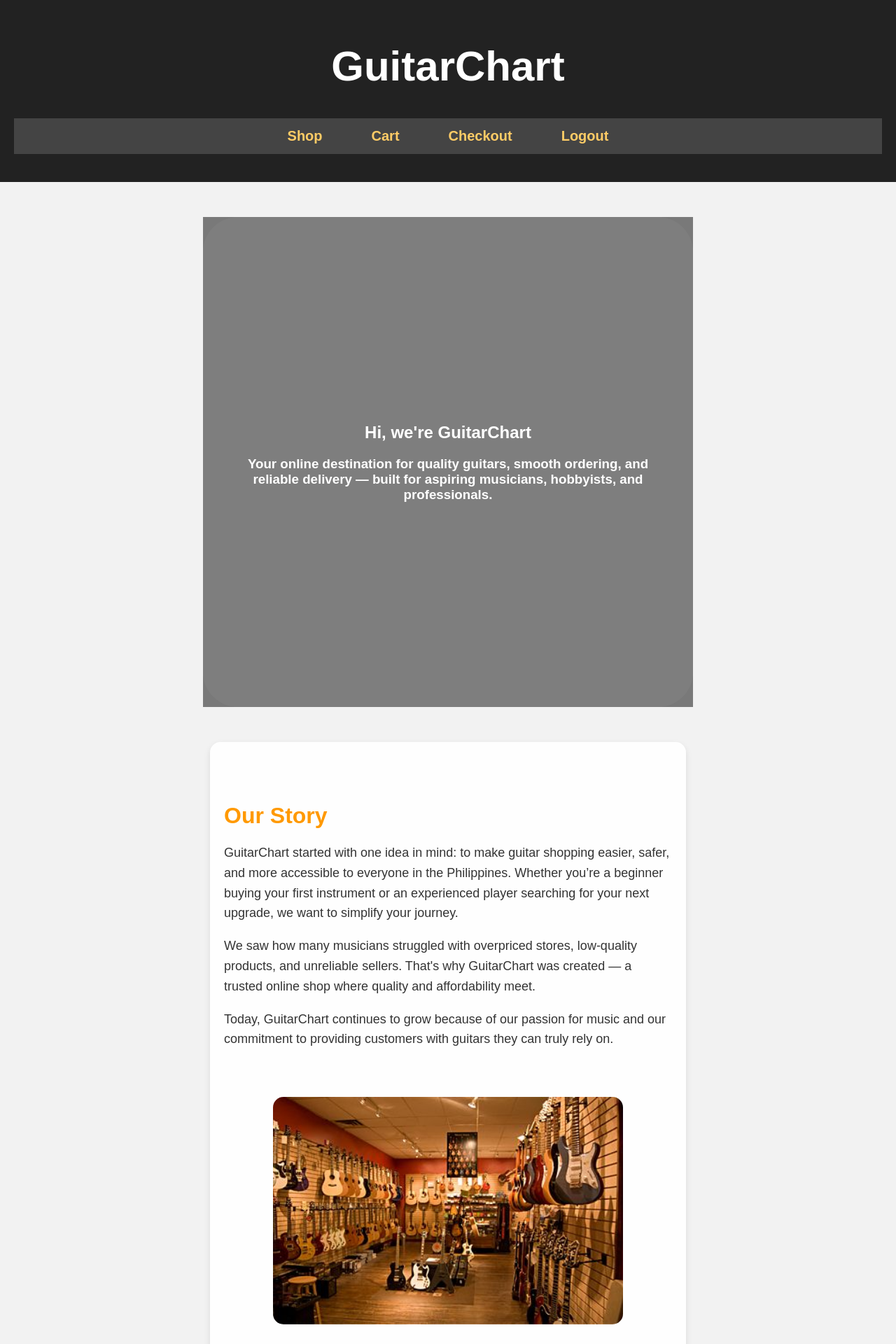
After one commit to Uyus18/ChordShart, a Flask app: page /about in a window 1280 px wide. The commit adds this page. Shown: the top 1920 px of the page at 70% size. Run offline with Flask 3, Linux system fonts and the light colour scheme.

Commit message:
this is the final and updated website

```diff
--- a/app.py
+++ b/app.py
@@ -143,6 +143,13 @@ def cart():
     total_price = sum(item["price"] * item["quantity"] for item in cart)
     return render_template("cart.html", cart=cart, total_price=total_price)
 
+
+# --- About Page ---
+@app.route('/about')
+def about():
+    return render_template("about.html")
+
+
 # --- Checkout ---
 @app.route('/checkout', methods=['GET', 'POST'])
 def checkout():
--- a/static/style.css
+++ b/static/style.css
@@ -20,16 +20,43 @@ body {
   color: var(--text-dark);
 }
 
+/* ====== HEADER ====== */
 header {
+  text-align: center;
+  padding: 20px;
+  font-size: 30px;
+  color: #fff;
+  font-weight: bold;
   background-color: var(--dark-bg);
-  color: var(--text-light);
-  padding: 20px 0;
-  text-align: center;
-  font-size: 28px;
-  font-weight: bold;
-  letter-spacing: 1px;
 }
 
+nav {
+  text-align: center;
+  margin: 20px 0;
+  display: flex;
+  justify-content: center;
+  flex-wrap: wrap;
+  background-color: #444;
+}
+
+nav a {
+  margin: 0 15px;
+  color: #ffcc66;
+  text-decoration: none;
+  font-size: 20px;
+  font-weight: bold;
+  padding: 14px 20px;
+  transition: 0.3s ease;
+}
+
+nav a:hover {
+  color: #ffffff;
+  text-shadow: 0 0 10px #ffcc66;
+  background-color: var(--main-color);
+  color: #000;
+}
+
+/* ====== BUTTONS ====== */
 .button {
   display: inline-block;
   background-color: var(--main-color);
@@ -45,28 +72,8 @@ header {
   background-color: var(--main-hover);
 }
 
-/* ====== NAVIGATION ====== */
-nav {
-  background-color: #444;
-  display: flex;
-  justify-content: center;
-  flex-wrap: wrap;
-}
-
-nav a {
-  color: white;
-  text-decoration: none;
-  padding: 14px 20px;
-  transition: 0.3s ease;
-}
-
-nav a:hover {
-  background-color: var(--main-color);
-  color: #000;
-}
-
 /* ====== HERO SECTION ====== */
-.hero {
+.hero, .hero3 {
   position: relative;
   height: 80vh;
   background-size: cover;
@@ -76,12 +83,22 @@ nav a:hover {
   justify-content: center;
   color: white;
   text-align: center;
+  border-radius: 50px;
 }
 
-.hero .overlay {
-  background-color: rgba(0, 0, 0, 0.5);
-  padding: 40px;
-  border-radius: var(--radius);
+.hero3::before {
+  content: "";
+  position: absolute;
+  top: 0; left: 0;
+  width: 100%; height: 100%;
+  background: rgba(0,0,0,0.5);
+  z-index: 0;
+}
+
+.hero3 .text-hero {
+  position: relative;
+  z-index: 1;
+  max-width: 800px;
 }
 
 .hero h1 {
@@ -96,22 +113,19 @@ nav a:hover {
   text-shadow: 1px 1px 4px #000;
 }
 
-/* ====== SECTIONS ====== */
+/* ====== SECTION ====== */
 section {
-  padding: 60px 20px;
+  background: rgba(255, 255, 255, 0.85);
+  width: 50%;
+  margin: 50px auto;
+  padding: 30px;
+  border-radius: 15px;
+  backdrop-filter: blur(5px);
   text-align: center;
-  background-color: white;
-  margin: 20px auto;
-  width: 90%;
-  max-width: 1000px;
-  border-radius: var(--radius);
-  box-shadow: var(--shadow);
 }
 
 section h2 {
-  color: #222;
-  font-size: 32px;
-  margin-bottom: 20px;
+  color: #333;
 }
 
 section p {
@@ -362,10 +407,134 @@ form button {
 }
 form button:hover { background-color: #c0392b; }
 
-/* =======================================================
-   ANIMATIONS
-   ======================================================= */
+/* ====== ANIMATIONS ====== */
 @keyframes fadeIn {
   from { opacity: 0; transform: translateY(-10px); }
   to { opacity: 1; transform: translateY(0); }
 }
+
+/* ====== ABOUT PAGE ====== */
+.about-section {
+  display: flex;
+  align-items: center;
+  justify-content: center;
+  gap: 50px;
+  flex-wrap: wrap;
+  padding: 60px 20px;
+  background: rgba(255, 255, 255, 0.9);
+  margin: 40px auto;
+  border-radius: 15px;
+  box-shadow: 0 4px 10px rgba(0,0,0,0.1);
+  max-width: 1200px;
+}
+
+.about-section.reverse {
+  flex-direction: row-reverse;
+}
+
+.about-text {
+  flex: 1;
+  min-width: 300px;
+  text-align: left;
+}
+
+.about-text h1 {
+  font-size: 32px;
+  margin-bottom: 20px;
+  color: #ff9900;
+}
+
+.about-text h3 {
+  font-size: 18px;
+  line-height: 1.6;
+  margin-bottom: 15px;
+  color: #333;
+}
+
+.about-img-container {
+  flex: 1;
+  min-width: 300px;
+}
+
+.about-img {
+  width: 100%;
+  max-width: 500px;
+  height: auto;
+  border-radius: 15px;
+  object-fit: cover;
+}
+
+/* ====== RESPONSIVE ABOUT ====== */
+@media (max-width: 768px) {
+  .about-section, .about-section.reverse {
+    flex-direction: column;
+    gap: 30px;
+    text-align: center;
+  }
+  .about-text {
+    text-align: center;
+  }
+  .about-img {
+    max-width: 100%;
+  }
+}
+/* ====== BACKGROUND IMAGE FOR INDEX HERO ====== */
+.hero {
+  background-image: url('static/images/guitar_bg.jpg'); /* use your actual path */
+  background-size: cover;
+  background-position: center;
+  background-repeat: no-repeat;
+  position: relative;
+}
+
+.hero::before {
+  content: "";
+  position: absolute;
+  top: 0; left: 0;
+  width: 100%; height: 100%;
+  background: rgba(0,0,0,0.4); /* overlay for readability */
+  z-index: 0;
+  border-radius: 50px;
+}
+
+.hero h1, .hero p {
+  position: relative;
+  z-index: 1;
+  color: #fff;
+}
+
+/* ====== BACKGROUND IMAGE FOR SHOP SECTION ====== */
+#shop {
+  background-image: url('guitar_bg.jpg'); /* use your actual path */
+  background-size: cover;
+  background-position: center;
+  background-repeat: no-repeat;
+  position: relative;
+  border-radius: 15px;
+  color: #fff;
+  padding: 4rem 2rem;
+}
+
+#shop::before {
+  content: "";
+  position: absolute;
+  top: 0; left: 0;
+  width: 100%; height: 100%;
+  background: rgba(0,0,0,0.5); /* overlay for readability */
+  z-index: 0;
+  border-radius: 15px;
+}
+
+.shop-grid, .shop-item {
+  position: relative;
+  z-index: 1; /* ensures items are above overlay */
+}
+
+.shop-item {
+  background: rgba(0,0,0,0.6); /* optional semi-transparent item background */
+  color: #fff;
+}
+
+.SocMeds{
+  height: 50%;
+}
--- /dev/null
+++ b/templates/about.html
@@ -0,0 +1,67 @@
+<!DOCTYPE html>
+<html lang="en">
+<head>
+<meta charset="UTF-8">
+<meta name="viewport" content="width=device-width, initial-scale=1.0">
+<title>About Us - GuitarChart</title>
+<link rel="stylesheet" href="{{ url_for('static', filename='style.css') }}">
+</head>
+<body>
+
+<header>
+    <div class="Logo" id="Logo">
+        <h1>Guitar<span class="span1">Chart</span></h1>
+    </div>
+    <nav>
+        <a href="{{ url_for('shop') }}">Shop</a>
+        <a href="{{ url_for('cart') }}">Cart</a>
+        <a href="{{ url_for('checkout') }}">Checkout</a>
+        <a href="{{ url_for('logout') }}">Logout</a>
+    </nav>
+</header>
+
+<!-- HERO SECTION -->
+<section class="hero3">
+    <div class="text-hero">
+        <h1>Hi, we're <span class="span2">GuitarChart</span></h1>
+        <h3>Your online destination for quality guitars, smooth ordering, and reliable delivery — built for aspiring musicians, hobbyists, and professionals.</h3>
+    </div>
+</section>
+
+<!-- OUR STORY -->
+<section class="about-section">
+    <div class="about-text">
+        <h1>Our Story</h1>
+        <p>GuitarChart started with one idea in mind: to make guitar shopping easier, safer, and more accessible to everyone in the Philippines. Whether you’re a beginner buying your first instrument or an experienced player searching for your next upgrade, we want to simplify your journey.</p>
+        <p>We saw how many musicians struggled with overpriced stores, low-quality products, and unreliable sellers. That's why GuitarChart was created — a trusted online shop where quality and affordability meet.</p>
+        <p>Today, GuitarChart continues to grow because of our passion for music and our commitment to providing customers with guitars they can truly rely on.</p>
+    </div>
+    <div class="about-img-container">
+        <img class="about-img" src="{{ url_for('static', filename='guitarshop1.jpg') }}" alt="Guitar Shop">
+    </div>
+</section>
+
+<!-- OUR MISSION -->
+<section class="about-section reverse">
+    <div class="about-img-container">
+    </div>
+    <div class="about-text">
+        <h1>Our Mission</h1>
+        <p>At GuitarChart, our mission is to bring music closer to every home by offering quality guitars at honest prices.</p>
+        <p>We aim to provide a hassle-free online shopping experience — from browsing, ordering, secure checkout, QR payment options, up to door-to-door delivery.</p>
+        <p>Most importantly, we want every customer to feel supported and confident in every purchase, knowing that GuitarChart values trust, service, and passion for music.</p>
+    </div>
+</section>
+
+<footer>
+    <a href="#Logo" class="hash-link">Back to the Top ^</a>
+    <div class="SocMeds">
+        <a href="#" target="_blank"><img src="{{ url_for('static', filename='facebook.png') }}" alt="facebook"></a>
+        <a href="#" target="_blank"><img src="{{ url_for('static', filename='instagram.png') }}" alt="instagram"></a>
+        <a href="#" target="_blank"><img src="{{ url_for('static', filename='tiktok.png') }}" alt="tiktok"></a>
+    </div>
+    <p>&copy; 2025 GuitarChart. All Rights Reserved.</p>
+</footer>
+
+</body>
+</html>
--- a/templates/cart.html
+++ b/templates/cart.html
@@ -14,6 +14,8 @@
     <a href="{{ url_for('shop') }}">Shop</a>
     <a href="{{ url_for('cart') }}">Cart <span id="cart-count" class="cart-count">0</span></a>
     <a href="{{ url_for('checkout') }}">Checkout</a>
+    <a href="{{ url_for('about') }}">About Us</a>
+
   </nav>
 
   <section id="cart">
--- a/templates/index.html
+++ b/templates/index.html
@@ -6,7 +6,7 @@
   <title>ChordChart - Home</title>
   <link rel="stylesheet" href="{{ url_for('static', filename='style.css') }}">
 </head>
-<body>
+<body class="home-bg">
   <header>🎸 WELCOME TO CHORDCHART 🎸</header>
 
   <nav>
@@ -15,6 +15,7 @@
     <a href="{{ url_for('cart') }}">Cart</a>
     <a href="{{ url_for('checkout') }}">Checkout</a>
     <a href="{{ url_for('logout') }}">Logout</a>
+    <a href="{{ url_for('about') }}">About Us</a>
   </nav>
 
   <section>
--- a/templates/shop.html
+++ b/templates/shop.html
@@ -6,7 +6,8 @@
   <title>ChordChart - Store</title>
   <link rel="stylesheet" href="{{ url_for('static', filename='style.css') }}">
 </head>
-<body>
+<body class="home-bg">
+
   <header>🎸 CHORDCHART - FIND YOUR SOUND 🎸</header>
 
   <nav>
@@ -16,6 +17,7 @@
     <a href="{{ url_for('cart') }}" id="cart-link">
       Cart <span id="cart-count" class="cart-count">0</span>
     </a>
+    <a href="{{ url_for('about') }}">About Us</a>
   </nav>
 
   <section id="shop">
```
Also changed, not shown: other parts of static/style.css (+48 -17 lines), templates/checkout.html (+16 -36 lines), static/facebook.png (added), static/gcash_qr.JPG (added), static/gcash_qr.png (deleted), static/guitar_bg.jpg (added), static/guitarshop1.jpg (added), static/guitarshop2.jpg (added), static/instagram.png (added), static/tiktok.png (added), users.db.
